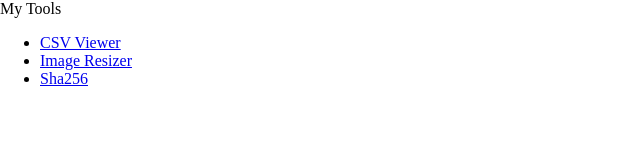
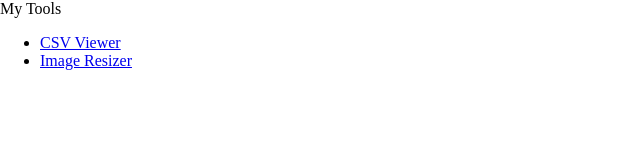
Before and after one commit to yamayasunet/tools, a plain HTML site: page index.html in a window 1280 px wide. Shown: the full height of the page, 0-640 px from the left. Drawn offline with Linux system fonts and the light colour scheme.

Commit message:
deploy: 3b81c1fd8cf8fb4e0c79882f2ea994da75830d45

```diff
--- a/index.html
+++ b/index.html
@@ -23,7 +23,6 @@
     <ul>
         <li><a href="csvview/">CSV Viewer</a></li>
         <li><a href="imageresizer/">Image Resizer</a></li>
-        <li><a href="sha256/">Sha256</a></li>
     </ul>
 
 </body>
```
